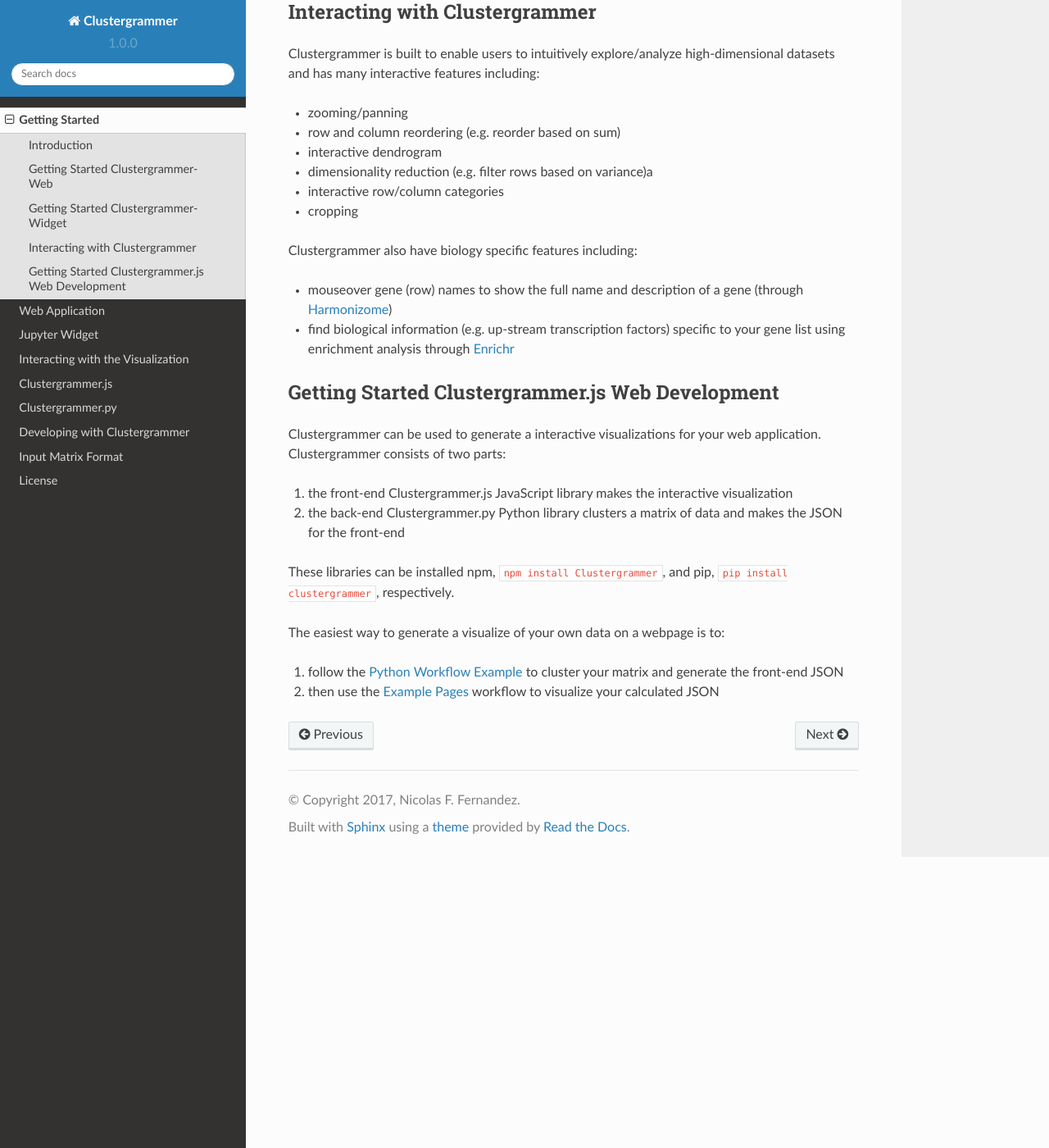
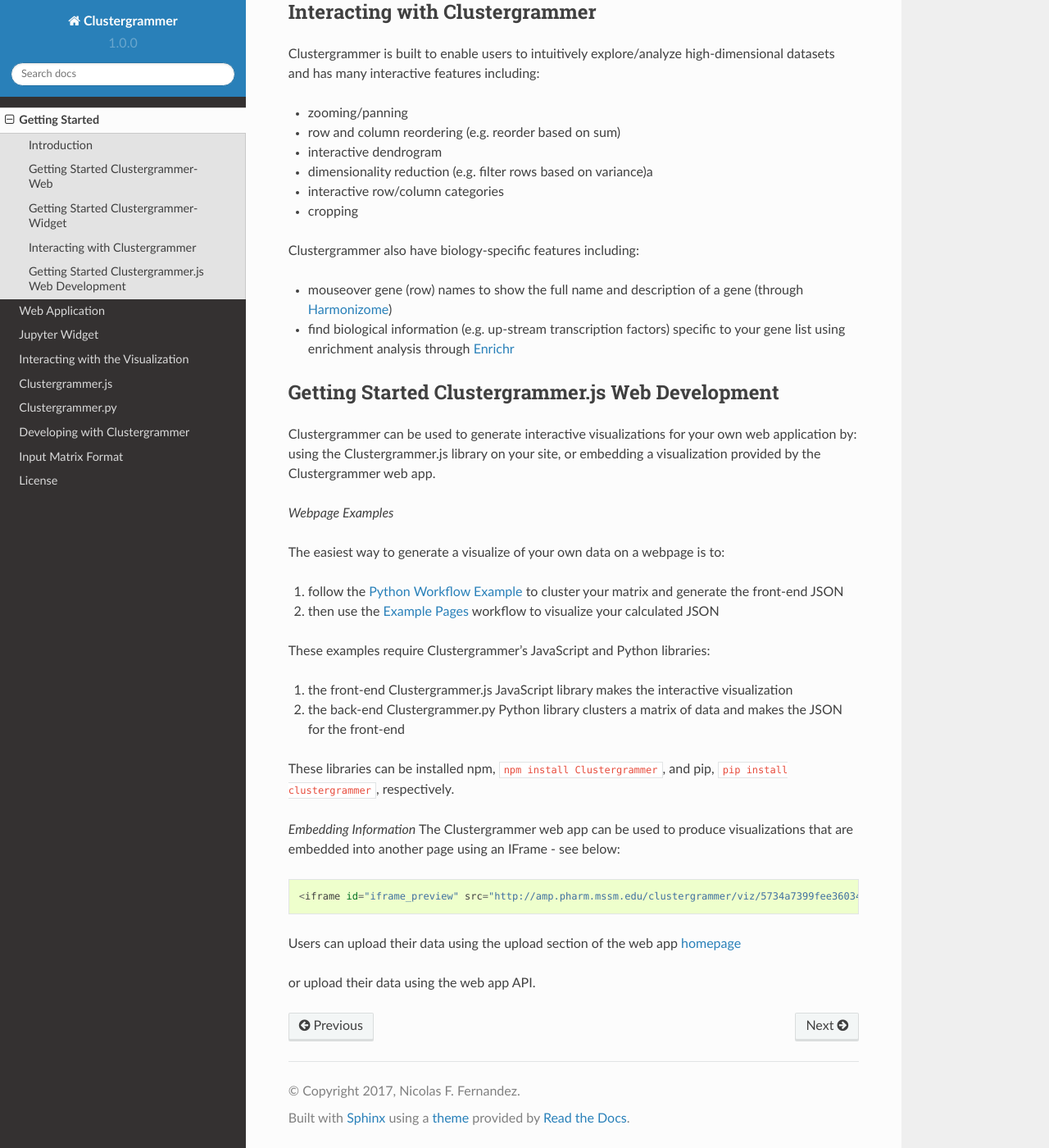
Before and after one commit to MaayanLab/clustergrammer-docs, a Sphinx documentation site: the page built from docs/getting_started.rst, in a window 1280 px wide and 1400 px high, scrolled down 570 px. Shown: the whole window at 82% size. Built offline with Sphinx 7.4.7 and the Read the Docs theme 2.0.0, drawn with Linux system fonts in a browser that asks for light colours.

Commit message:
adding to webpage examples in getting_started

```diff
--- a/docs/getting_started.rst
+++ b/docs/getting_started.rst
@@ -29,7 +29,7 @@
 - interactive row/column categories
 - cropping
 
-Clustergrammer also have biology specific features including:
+Clustergrammer also have biology-specific features including:
 
 - mouseover gene (row) names to show the full name and description of a gene (through `Harmonizome`_)
 - find biological information (e.g. up-stream transcription factors) specific to your gene list using enrichment analysis through `Enrichr`_
@@ -39,19 +39,33 @@
 
 Getting Started Clustergrammer.js Web Development
 =================================================
-Clustergrammer can be used to generate a interactive visualizations for your web application. Clustergrammer consists of two parts:
+Clustergrammer can be used to generate interactive visualizations for your own web application by: using the Clustergrammer.js library on your site, or embedding a visualization provided by the Clustergrammer web app.
+
+
+*Webpage Examples*
+
+The easiest way to generate a visualize of your own data on a webpage is to:
+
+#. follow the :ref:`python_workflow_example` to cluster your matrix and generate the front-end JSON
+#. then use the :ref:`example_pages` workflow to visualize your calculated JSON
+
+These examples require Clustergrammer's JavaScript and Python libraries:
 
 #. the front-end Clustergrammer.js JavaScript library makes the interactive visualization
 #. the back-end Clustergrammer.py Python library clusters a matrix of data and makes the JSON for the front-end
 
 These libraries can be installed npm, ``npm install Clustergrammer``, and pip, ``pip install clustergrammer``, respectively.
 
+*Embedding Information*
+The Clustergrammer web app can be used to produce visualizations that are embedded into another page using an IFrame - see below:
+::
 
-The easiest way to generate a visualize of your own data on a webpage is to:
+  <iframe id="iframe_preview" src="http://amp.pharm.mssm.edu/clustergrammer/viz/5734a7399fee36034aeb787e/rc_two_cats.txt" frameborder="0"></iframe>
 
-#. follow the :ref:`python_workflow_example` to cluster your matrix and generate the front-end JSON
-#. then use the :ref:`example_pages` workflow to visualize your calculated JSON
-
+Users can upload their data using the upload section of the web app `homepage`_
 
 .. _`Enrichr`: http://amp.pharm.mssm.edu/Enrichr/
 .. _`Harmonizome`: http://amp.pharm.mssm.edu/Harmonizome/
+.. _`homepage`: http://amp.pharm.mssm.edu/clustergrammer
+
+or upload their data using the web app API.
```
Also changed, not shown: docs/_build_html/_sources/getting_started.txt (+20 -6 lines), docs/_build_html/getting_started.html (+16 -7 lines), docs/_build_html/searchindex.js, 2 other files.
